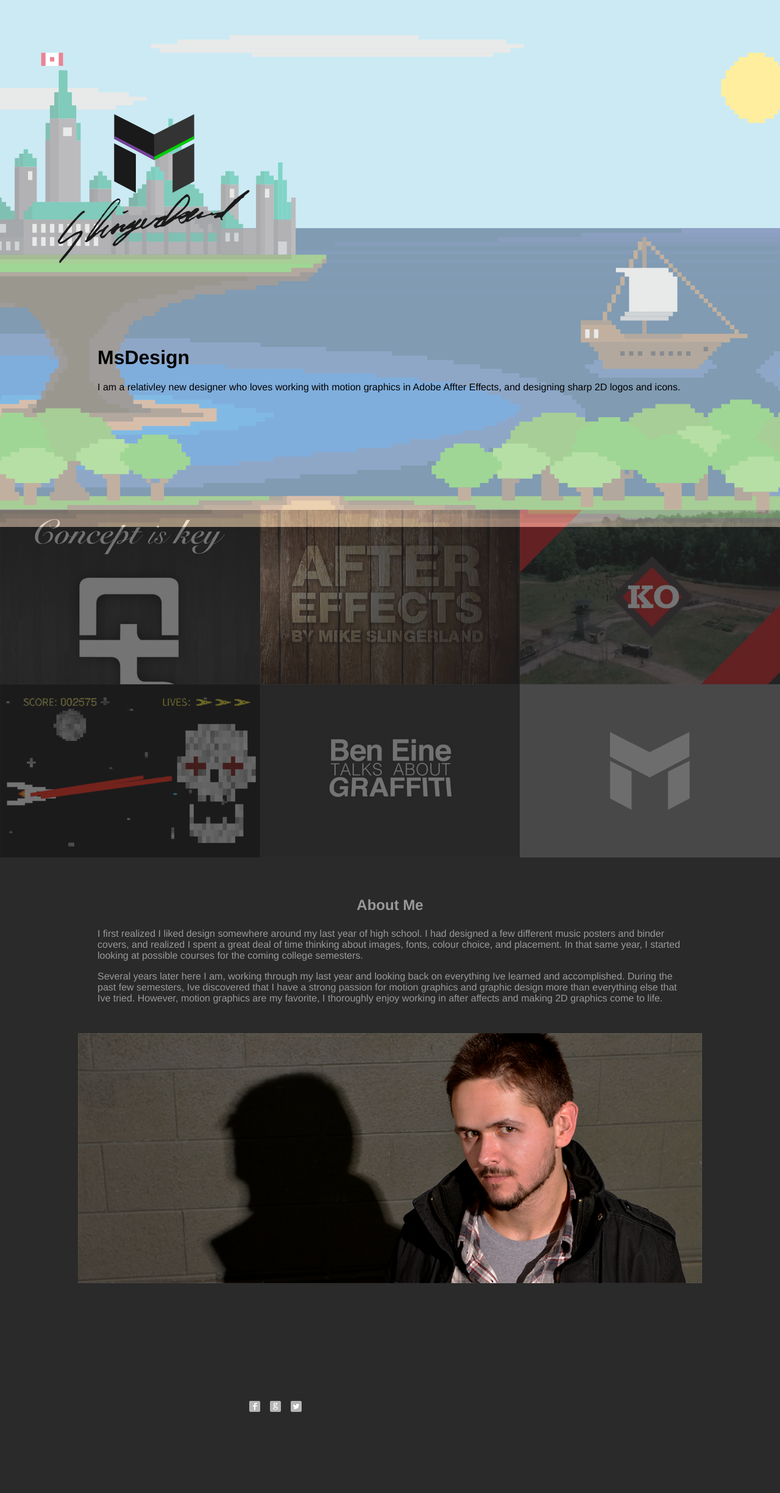
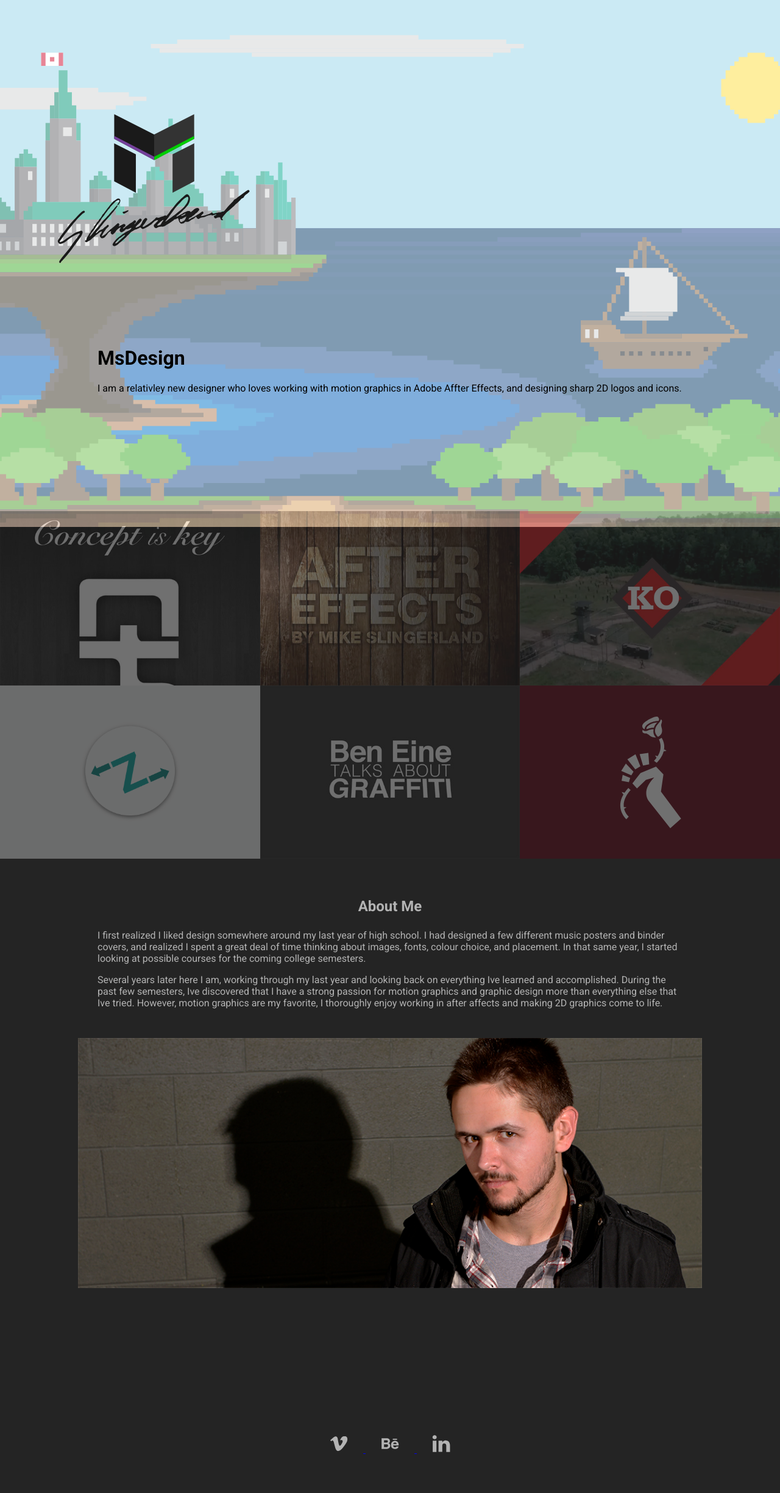
Before and after one commit to Mike-Slingerland/portfolio, a Jekyll site: the page built from index.html, in a window 1280 px wide. Shown: the whole page at 61% size. Built offline with Jekyll 4.4.1, drawn with Linux system fonts in a browser that asks for light colours; Markdown is read by kramdown in place of the engine named in the settings; before the commit the page ends 2368 px from its top, so only the background shows below that.

Commit message:
Roboto, icons, links
- added robot font
- changed 1 artwork piece
- added social media icons
- linked work to sites
- linked social media icons to sites

```diff
--- a/_layouts/default.html
+++ b/_layouts/default.html
@@ -3,7 +3,9 @@
 	<head>
 		<title>MsDesign - Motion graphics, Graphic design portfolio</title>
 		<meta name="description" content="MsDesign: A portfolio site showcaseing motion design, and graphic design, done by Michael Slingerland"
+
 		<meta name="viewport" content="width=device-width, minimum-scale=0.1"></meta>
+		<link href='https://fonts.googleapis.com/css?family=Roboto:400,100,300,500,700,900' rel='stylesheet' type='text/css'>
 		<link rel="stylesheet" type="text/css" href="{{site.baseurl}}/css/style.css"></link>
 		<link rel="stylesheet" type="text/css" href="{{site.baseurl}}/css/flex.css"></link>
 	</head>
@@ -40,7 +42,7 @@
 
 			<div class="t-m t-l t-xl t-xl-2">
 
-				<div class="33.3333">
+				<div class="">
 					<h2 class="h2-in t-center">About Me</h2>
 
 					<p class="p2">I first realized I liked design somewhere around my last year of high school. I had designed a few different music posters and binder covers, and realized I spent a great deal of time thinking about images, fonts, colour choice, and placement. In that same year, I started looking at possible courses for the coming college semesters.</p>
@@ -55,9 +57,17 @@
 
 			<div>
 				<ul>
-					<li class="s-media"><i><img src="assets/fb.png"></i></li>
-					<li class="s-media"><i><img src="assets/gplus.png"></i></li>
-					<li class="s-media"><i><img src="assets/twitter.png"></i></li>
+					<a href="https://vimeo.com/user24159570">
+						<li class="s-media"><i><img src="assets/vimeo.svg"></i></li>
+					</a>
+
+					<a href="https://www.behance.net/MSlingerland">
+						<li class="s-media"><i><img src="assets/behance.svg"></i></li>
+					</a>
+
+					<a href="https://www.linkedin.com/profile/view?id=AAIAAA2Z5uQBlHYzf14Kke8KX__Hb2U-41i9FDY&trk=nav_responsive_tab_profile_pic">
+						<li class="s-media"><i><img src="assets/linkedin.svg"></i></li>
+					</a>
 				</ul>
 			</div>
 		</footer>
--- a/css/style.css
+++ b/css/style.css
@@ -1,7 +1,7 @@
 html {
 	box-sizing: border-box;
 	font-size: 100%;
-	background-color:rgb(42, 42, 42);
+	background-color:rgb(36, 36, 36);
 }
 
 *, *::before, *::after {
@@ -19,15 +19,15 @@ div {
 }
 
 h1, h2, h3{
-	font-family: helvetica;
+	font-family: 'roboto', sans-serif;
 }
 
 h1 {
-	color: rgb(42, 42, 42,);
+	color: rgb(36, 36, 36,);
 }
 
 h2 {
-	color: rgb(153, 153, 153);
+	color: rgb(179, 179, 179);
 }
 
 .h2-in {
@@ -45,22 +45,22 @@ h2 {
 }
 
 .p1 {
-	color: rgb(42, 42, 42,);
+	color: rgb(36, 36, 36,);
 }
 
 .p2 {
-	color: rgb(153, 153, 153);
+	color: rgb(179, 179, 179);
 }
 
 p {
-	font-family: helvetica;
+	font-family: 'roboto', sans-serif;
 	font-size: 16px;
 	margin-left: 2em;
 	margin-right: 2em;
 }
 
 li {
-	font-family: helvetica;
+	font-family: 'roboto', sans-serif;
 	padding-left: 5px;
 	padding-right: 5px;
 }
@@ -86,12 +86,22 @@ li {
 
 .s-media {
 	position: relative;
-	display: inline;
+	display: inline-block;
+	width: 5em;
+	height: 5em;
+	padding: 0px 25px;
+	margin: 3em 0em 0em;
+	opacity: 1;
+	transition: opacity 450ms ease-out;
+}
+
+.s-media:hover {
+	opacity: .35;
 }
 
 ul {
-	margin: 3em 29%;
-	padding-left: 2em;
+	text-align: center;
+	padding-left: 0em;
 }
 
 .t-center {
@@ -110,7 +120,6 @@ ul {
 }
 
 	.viewbox {
-		position: relative;
 		opacity: .35;
 		transition: opacity 450ms ease-out;
 	}
@@ -120,6 +129,7 @@ ul {
 	}
 
 .flex {
+	position: relative;
 	display: block;
 	width: 100%;
 	height: 100%;
@@ -129,3 +139,7 @@ ul {
 	margin-top: 3em;
 	margin-bottom: 1em;
 }
+
+.back {
+	background-color: rgb(36, 36, 36,);
+}
--- a/index.html
+++ b/index.html
@@ -3,42 +3,42 @@ layout: default
 ---
 
 
-			<section class="black">
-				<div class="black grid xl-border xl-border-2">
+			<section>
+				<div class="grid xl-border xl-border-2">
 
-					<div class="black viewbox unit unit-s-1 unit-m-1-2 unit-l-1-3">
-						<a href="work-1.html">
-							<img class="flex" src="assets/a.jpg" alt="Artwork 1">
+					<div class="back unit unit-s-1 unit-m-1-2 unit-l-1-3">
+						<a href="">
+							<img class="viewbox flex" src="assets/a.jpg" alt="Artwork 1">
 						</a>
 					</div>
 
-					<div class="black viewbox unit unit-s-1 unit-m-1-2 unit-l-1-3">
-						<a href="work-1.html">
-							<img class="flex" src="assets/b.jpg" alt="Artwork 2">
+					<div class="back unit unit-s-1 unit-m-1-2 unit-l-1-3">
+						<a href="https://vimeo.com/114407727">
+							<img class="viewbox flex" src="assets/b.jpg" alt="Artwork 2">
 						</a>
 					</div>
 
-					<div class="black viewbox unit unit-s-1 unit-m-1-2 unit-l-1-3">
-						<a href="work-1.html">
-							<img class="flex" src="assets/c.jpg" alt="Artwork 3">
+					<div class="back unit unit-s-1 unit-m-1-2 unit-l-1-3">
+						<a href="https://vimeo.com/110796149">
+							<img class="viewbox flex" src="assets/c.jpg" alt="Artwork 3">
 						</a>
 					</div>
 
-					<div class="black viewbox unit unit-s-1 unit-m-1-2 unit-l-1-3">
-						<a href="work-1.html">
-							<img class="flex" src="assets/d.jpg" alt="Artwork 4">
+					<div class="back unit unit-s-1 unit-m-1-2 unit-l-1-3">
+						<a href="https://www.behance.net/gallery/30796425/Case-study-for-my-Zoo-Me-app">
+							<img class="viewbox flex" src="assets/d.png" alt="Artwork 4">
 						</a>
 					</div>
 
-					<div class="black viewbox unit unit-s-1 unit-m-1-2 unit-l-1-3">
-						<a href="work-1.html">
-							<img class="flex" src="assets/e.jpg" alt="Artwork 5">
+					<div class="back unit unit-s-1 unit-m-1-2 unit-l-1-3">
+						<a href="https://vimeo.com/87904595">
+							<img class="viewbox flex" src="assets/e.jpg" alt="Artwork 5">
 						</a>
 					</div>
 
-					<div class="black viewbox unit unit-s-1 unit-m-1-2 unit-l-1-3">
-						<a href="work-1.html">
-							<img class="flex" src="assets/work-ph.svg" alt="Artwork 6">
+					<div class="back unit unit-s-1 unit-m-1-2 unit-l-1-3">
+						<a href="">
+							<img class="viewbox flex" src="assets/we.svg" alt="Artwork 6">
 						</a>
 					</div>
 
```
Also changed, not shown: assets/behance.svg (added), assets/d.jpg (deleted), assets/d.png (added), assets/fb.png (deleted), assets/gplus.png (deleted), assets/linkedin.svg (added), assets/portrait.jpg (deleted), assets/portrait.svg (deleted), assets/twitter.png (deleted), assets/vimeo.svg (added), assets/we.svg (added), assets/work-ph-s.svg (deleted), assets/work-ph.svg (deleted).
